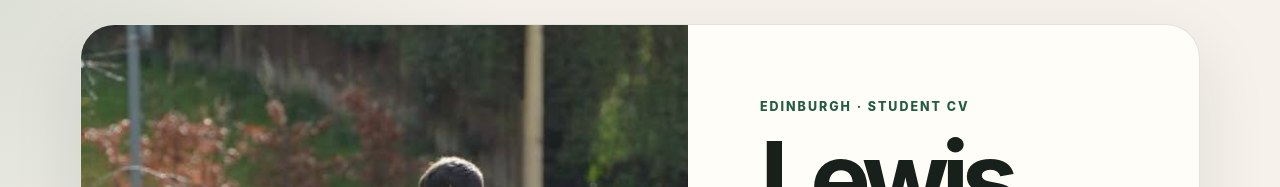
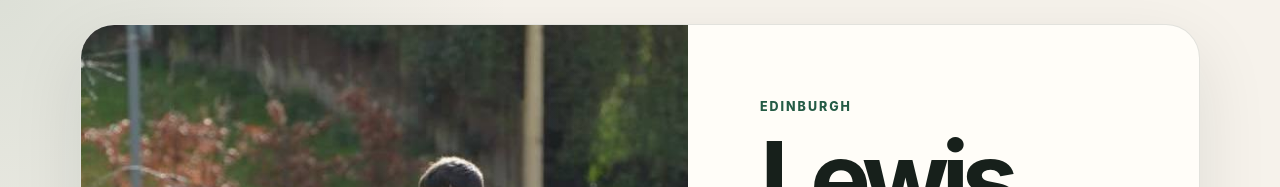
Before and after one commit to winston-openclaw/lewis-topping-cv, a plain HTML site: page index.html in a window 1280 px wide. Shown: the top 187 px of the page. Drawn offline with Linux system fonts and the light colour scheme.

Commit message:
Remove student CV label

```diff
--- a/index.html
+++ b/index.html
@@ -12,7 +12,7 @@
     <section class="hero" aria-label="Profile introduction">
       <div class="hero__image" role="img" aria-label="Lewis Topping playing as a goalkeeper"></div>
       <div class="hero__content">
-        <p class="eyebrow">Edinburgh · Student CV</p>
+        <p class="eyebrow">Edinburgh</p>
         <h1>Lewis McKenzie Topping</h1>
         <p class="intro">Motivated S5 student, goalkeeper and youth coach with strong teamwork, leadership and communication skills developed through football, scouting and volunteering.</p>
         <div class="contact" aria-label="Contact options">
```
